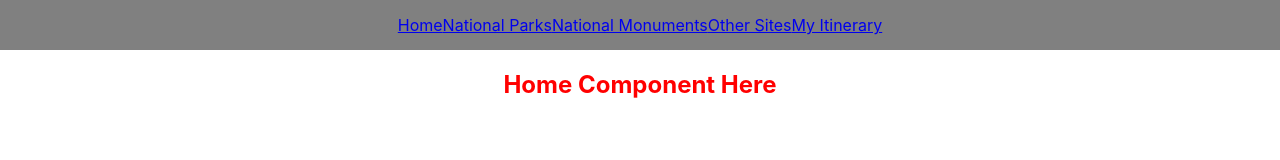
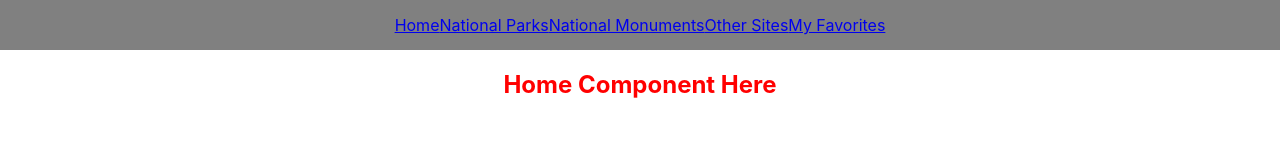
Before and after one commit to kawilliams8/NPSHelper, a React (Create React App) app: page / in a window 1280 px wide. Shown: the top 160 px of the page. Built offline with nearby package versions, Linux system fonts and the light colour scheme; no server answers.

Commit message:
Return to favorites verbiage, not itinerary

```diff
--- a/src/components/Park/Park.js
+++ b/src/components/Park/Park.js
@@ -26,8 +26,8 @@ export const Park = (props) => {
       <article className="Park-card-info">
       <h2>{park.name}</h2>
       <h3>{park.fullName}</h3>
-      <button onClick={() => props.addFavorite(park)}>Add to Itinerary</button>
-      <button onClick={() => props.removeFavorite(park)}>Remove from Itinerary</button>
+      <button onClick={() => props.addFavorite(park)}>Add to Favorites</button>
+      <button onClick={() => props.removeFavorite(park)}>Remove from Favorites</button>
       <h3>Designation: {park.designation}</h3>
       <h3>Home State: {park.states}</h3>
       <h3>{park.description}</h3>
--- a/src/containers/App/App.js
+++ b/src/containers/App/App.js
@@ -53,7 +53,7 @@ export class App extends Component {
           <NavLink to="/parks" className="NavText">National Parks</NavLink>
           <NavLink to="/monuments" className="NavText">National Monuments</NavLink>
           <NavLink to="/others" className="NavText">Other Sites</NavLink>
-          <NavLink to="/favorites" className="NavText">My Itinerary</NavLink>
+          <NavLink to="/favorites" className="NavText">My Favorites</NavLink>
         </header>
         {this.state.isLoading && <img src={Loading} alt="mountains animation"/>}
         <Route exact path='/' component={Home} />
```
